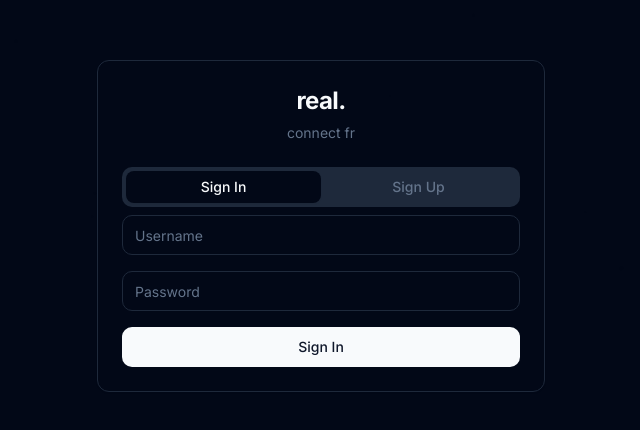
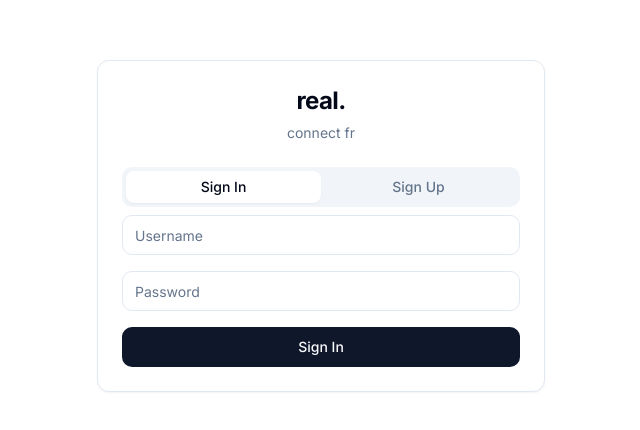
Before and after one commit to xtoazt/realtalk, a Next.js app: page /auth in a window 1280 px wide. Shown: the part 174-604 px from the top of the page, without its empty margins (319-959 px from the left). Built offline with nearby package versions, Linux system fonts and the light colour scheme; no server answers.

Commit message:
fixes brooo

```diff
--- a/app/ClientLayout.tsx
+++ b/app/ClientLayout.tsx
@@ -23,7 +23,7 @@ export default function ClientLayout({ children }: { children: React.ReactNode }
       <body className={inter.className}>
         <ThemeProvider
           attribute="class"
-          defaultTheme="dark"
+          defaultTheme="light"
           enableSystem={false}
           disableTransitionOnChange={true}
         >
--- a/components/dynamic-island.tsx
+++ b/components/dynamic-island.tsx
@@ -16,6 +16,7 @@ import {
   Calendar,
   Moon,
   User,
+  Users,
   Hash,
 } from "lucide-react"
 
```
